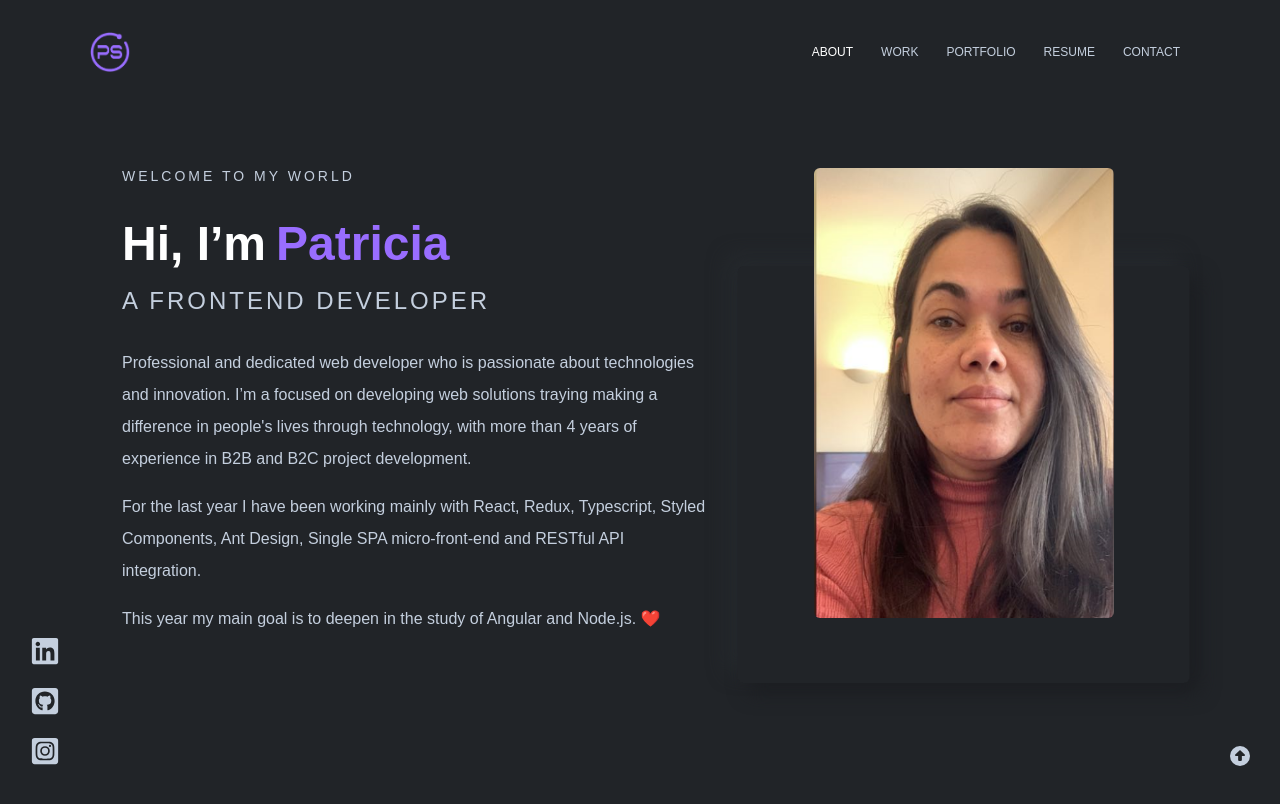
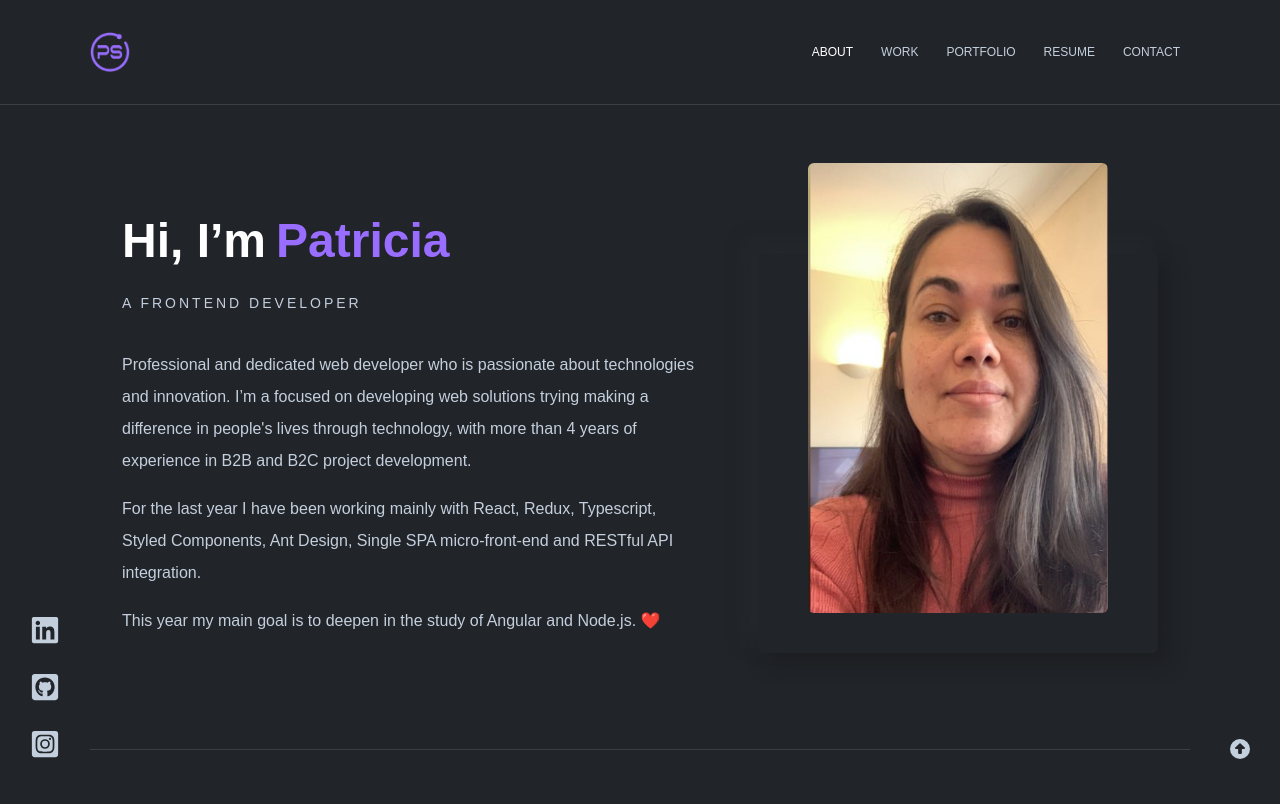
Before and after one commit to patriciasegantine/patriciasegantine-portfolio, a React (Vite) app: page / in a window 1280 px wide. Shown: the top 804 px of the page. Built offline with nearby package versions, Linux system fonts and the light colour scheme.

Commit message:
about and header adjusts

```diff
--- a/src/components/about/about.styles.ts
+++ b/src/components/about/about.styles.ts
@@ -2,16 +2,12 @@ import styled from "styled-components";
 import { SectionContainer } from "../../globa.styles.ts";
 import { theme } from "../../theme.ts";
 
-export const AboutContainer = styled(SectionContainer)<{ flex: boolean }>`
-  @media (max-width: ${theme["laptop"]}px) {
-    flex-direction: column-reverse;
-  }
+export const AboutContainer = styled(SectionContainer)`
 
 `
 
 export const AboutContent = styled.div`
   display: flex;
-  padding-bottom: ${theme["spacing-big"]};
 
   @media (max-width: ${theme["laptop"]}px) {
     flex-direction: column-reverse;
@@ -48,13 +44,6 @@ export const TitlePerfil = styled.div`
 
   margin-bottom: ${theme["spacing-regular"]};
 
-  h1 {
-    font-family: ${theme["font-secondary"]};
-    font-size: ${theme["font-size-xxl"]};
-    color: ${theme["color-white"]};
-    font-weight: 700;
-    margin-bottom: ${theme["spacing-small"]};
-  }
 
   h2 {
     font-family: ${theme["font-secondary"]};
@@ -62,38 +51,39 @@ export const TitlePerfil = styled.div`
     letter-spacing: 3px;
     text-transform: uppercase;
     font-weight: 500;
+    margin-bottom: ${theme["spacing-small"]};
+  }
+
+`
+
+export const ImgPerfil = styled(PerfilBox)`
+  display: flex;
+  flex: 40;
+  padding: ${theme["spacing-regular"]};
+  justify-content: center;
+
+
+  @media (max-width: ${theme["laptop"]}px) {
     margin-bottom: ${theme["spacing-regular"]};
   }
+`
 
-  h3 {
-    font-family: ${theme["font-secondary"]};
-    font-size: ${theme["font-size-s"]};
-    letter-spacing: 3px;
-    text-transform: uppercase;
-    font-weight: 500;
-    margin-bottom: ${theme["spacing-regular"]};
-  }`
+export const ImgContent = styled.div`
+  position: relative;
+  height: 400px;
+  width: 400px;
+  align-self: flex-end;
+  padding: ${theme["spacing-regular"]};
 
-export const ImgPerfil = styled(PerfilBox)`
-  position: relative;
-  display: flex;
-  flex: 40;
-
-  &:before {
-    position: absolute;
-    z-index: -1;
-    width: 100%;
-    height: calc(100% - 130px);
-    content: "";
-    left: 50%;
-    bottom: 0;
-    transform: translateX(-50%);
-    background: var(--background-color-1);
-    box-shadow: ${theme['shadow-primary']};
-    border-radius: ${theme["border-radius-primary"]};
-  }
+  background: ${theme['background-color-3']};
+  box-shadow: ${theme['shadow-primary']};
+  border-radius: ${theme["border-radius-primary"]};
 
   img {
+    position: absolute;
+    left: 50%;
+    transform: translateX(-50%);
+    bottom: 40px;
     width: 300px;
     height: 450px;
     margin: 0 auto;
--- a/src/components/about/about.tsx
+++ b/src/components/about/about.tsx
@@ -1,24 +1,24 @@
 import img from '../../assets/img/perfil-img.png'
-import { AboutContainer, AboutContent, ImgPerfil, InfoPerfil, TitlePerfil } from "./about.styles.ts";
+import { AboutContainer, AboutContent, ImgContent, ImgPerfil, InfoPerfil, TitlePerfil } from "./about.styles.ts";
+import { Destaque, Title } from "../../globa.styles.ts";
 
 export const About = () => {
 
   return (
-    <AboutContainer flex={true}>
+    <AboutContainer id="about">
       <AboutContent>
         <InfoPerfil>
           <TitlePerfil>
-            <h3>Welcome to my world</h3>
-            <h1>Hi, I’m
+            <Title>Hi, I’m
               <span>Patricia</span>
-            </h1>
-            <h2>a Frontend Developer</h2>
+            </Title>
+            <Destaque>a Frontend Developer</Destaque>
           </TitlePerfil>
 
           <p>
             Professional and dedicated web developer who is passionate about technologies and innovation. I’m a focused
             on
-            developing web solutions traying making a difference in people's lives through technology, with more than 4
+            developing web solutions trying making a difference in people's lives through technology, with more than 4
             years
             of experience in B2B and B2C project development.
           </p>
@@ -33,7 +33,10 @@ export const About = () => {
         </InfoPerfil>
 
         <ImgPerfil>
-          <img src={img} alt=""/>
+
+          <ImgContent>
+            <img src={img} alt=""/>
+          </ImgContent>
         </ImgPerfil>
       </AboutContent>
     </AboutContainer>
--- a/src/components/header/header.styles.ts
+++ b/src/components/header/header.styles.ts
@@ -10,6 +10,7 @@ export const HeaderContainer = styled.header<{ fixed: boolean }>`
   top: 0;
   z-index: 999;
   grid-area: header;
+  border-bottom: 1px solid ${theme["color-line"]};
 
   ${(props) =>
           props.fixed && css`
@@ -47,7 +48,7 @@ export const NavContainer = styled.nav<{ mobile: boolean }>`
 export const MenuMobileContainer = styled.div`
 `
 
-export const Link = styled.span<{ active: boolean }>`
+export const Link = styled.a<{ active: boolean }>`
   display: inline-block;
   font-size: ${theme["font-size-xs"]};
   text-transform: uppercase;
--- a/src/components/header/header.tsx
+++ b/src/components/header/header.tsx
@@ -2,7 +2,7 @@ import { useEffect, useState } from "react";
 import { HeaderContainer, HeaderContent, Logo, MenuMobileContainer } from "./header.styles.ts";
 import { theme } from "../../theme.ts";
 import { MenuMobile } from "../../assets/icon/menu-mobile.tsx";
-import { Nav } from "../../components/nav/nav.tsx";
+import { Nav } from "../nav/nav.tsx";
 import logo from '../../assets/img/logo.png'
 
 export const Header = () => {
--- a/src/globa.styles.ts
+++ b/src/globa.styles.ts
@@ -1,4 +1,4 @@
-import styled, { createGlobalStyle, css } from "styled-components";
+import styled, { createGlobalStyle } from "styled-components";
 import { theme } from './theme.ts'
 
 export const GlobalStyle = createGlobalStyle`
@@ -13,34 +13,62 @@ export const GlobalStyle = createGlobalStyle`
   body {
     font-family: ${theme["font-primary"]};
     font-size: ${theme["font-size-m"]};
-    background: ${theme["background-color-2"]};
+    line-height: ${theme["line-height-l"]};
+    background: ${theme["background-color-1"]};
     color: ${theme['color-neutral-light']};
     -webkit-font-smoothing: antialiased;
-    height: 2000px;
+  }
+
+  .vertical-timeline::before {
+    background: ${theme["color-neutral-light"]};
+  }
+
+  .vertical-timeline-element-icon {
+    box-shadow: 0 0 0 4px ${theme ["color-neutral-light"]};
   }
 `
 
-export const SectionContainer = styled.section<{ flex?: boolean }>`
+export const SectionContainer = styled.section`
 
   max-width: ${theme['container']};
-  margin: ${theme["spacing-regular"]} auto;
-  padding: 0 64px;
+  margin: ${theme["spacing-big"]} auto;
+  position: relative;
+  border-bottom: 1px solid #3c3e41;
+  padding-bottom: 64px;
 
-  @media (min-width: ${theme["laptop"]}px) {
-    padding: 0;
-  }
+`
+export const Title = styled.h1`
+  font-family: ${theme["font-secondary"]};
+  font-size: ${theme["font-size-xxl"]};
+  color: ${theme["color-white"]};
+  font-weight: 700;
+`
 
-  ${(props) =>
-          props.flex && css`
-            display: flex;
-            flex-direction: column;
+export const Subtitle = styled.h3`
+  font-family: ${theme["font-secondary"]};
+  font-size: ${theme["font-size-s"]};
+  letter-spacing: 3px;
+  text-transform: uppercase;
+  font-weight: 500;
+  margin-bottom: ${theme["spacing-small"]};
+  color: ${theme["color-highlight"]};
+  //text-align: center;
+`
 
-            @media (min-width: ${theme["laptop"]}px) {
-              flex-direction: row;
-              column-gap: ${theme["spacing-big"]};
-              justify-content: space-between;
-            }
-          `
+export const SectionTitle = styled.h2`
+  font-family: ${theme["font-secondary"]};
+  font-size: ${theme["font-size-xxl"]};
+  color: ${theme["color-white"]};
+  //text-align: center;
+  font-weight: 700;
+  margin-top: ${theme["spacing-regular"]};
+`
 
-  }
+export const Destaque = styled.h4`
+  font-family: ${theme["font-secondary"]};
+  font-size: ${theme["font-size-s"]};
+  letter-spacing: 3px;
+  text-transform: uppercase;
+  font-weight: 500;
+  margin-bottom: ${theme["spacing-small"]};
 `
--- a/src/main/main-content.styles.ts
+++ b/src/main/main-content.styles.ts
@@ -2,5 +2,4 @@ import styled from "styled-components";
 
 export const MainContainer = styled.main`
   position: relative;
-  height: 100%
 `
--- a/src/theme.ts
+++ b/src/theme.ts
@@ -6,13 +6,17 @@ export const theme = {
   // 'color-highlight': '#ff014f',
 
   'color-neutral-light': '#c4cfde',
-  'color-neutral-dark': '#161C45',
-  'color-primary': '#001D42',
 
   'color-social-media': '#757575',
 
-  'background-color-1': 'linear-gradient(145deg, #1e2024, #23272b)',
-  'background-color-2': '#212428',
+  'color-gray-dark': '#343a40',
+
+  'color-line': '#3c3e41',
+
+  'background-color-1': '#212428',
+  'background-color-2': 'linear-gradient(145deg, #1e2024, #23272b)',
+  // 'background-color-3': 'linear-gradient(to right bottom, #212428, #16181c)',
+  'background-color-3': '#212428',
 
   // font family
   'font-primary': 'Poppins, sans-serif',
```
